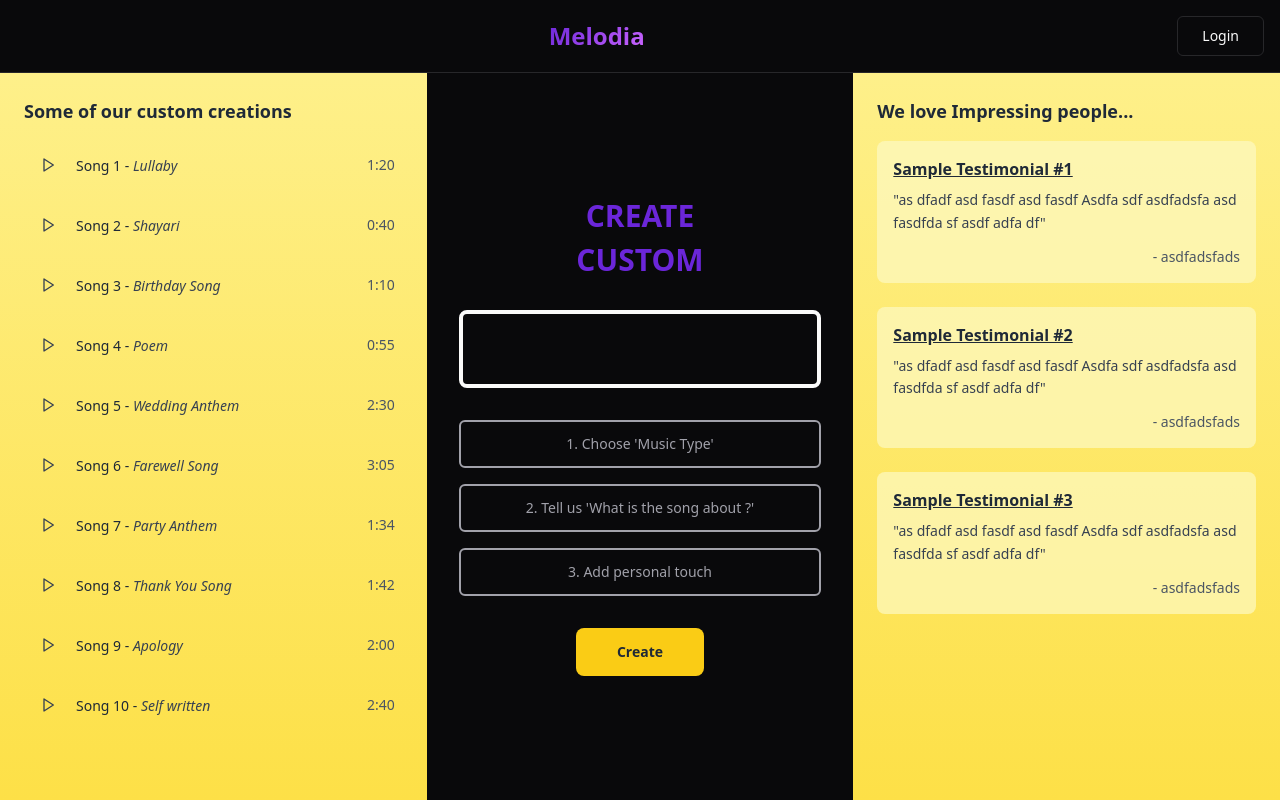
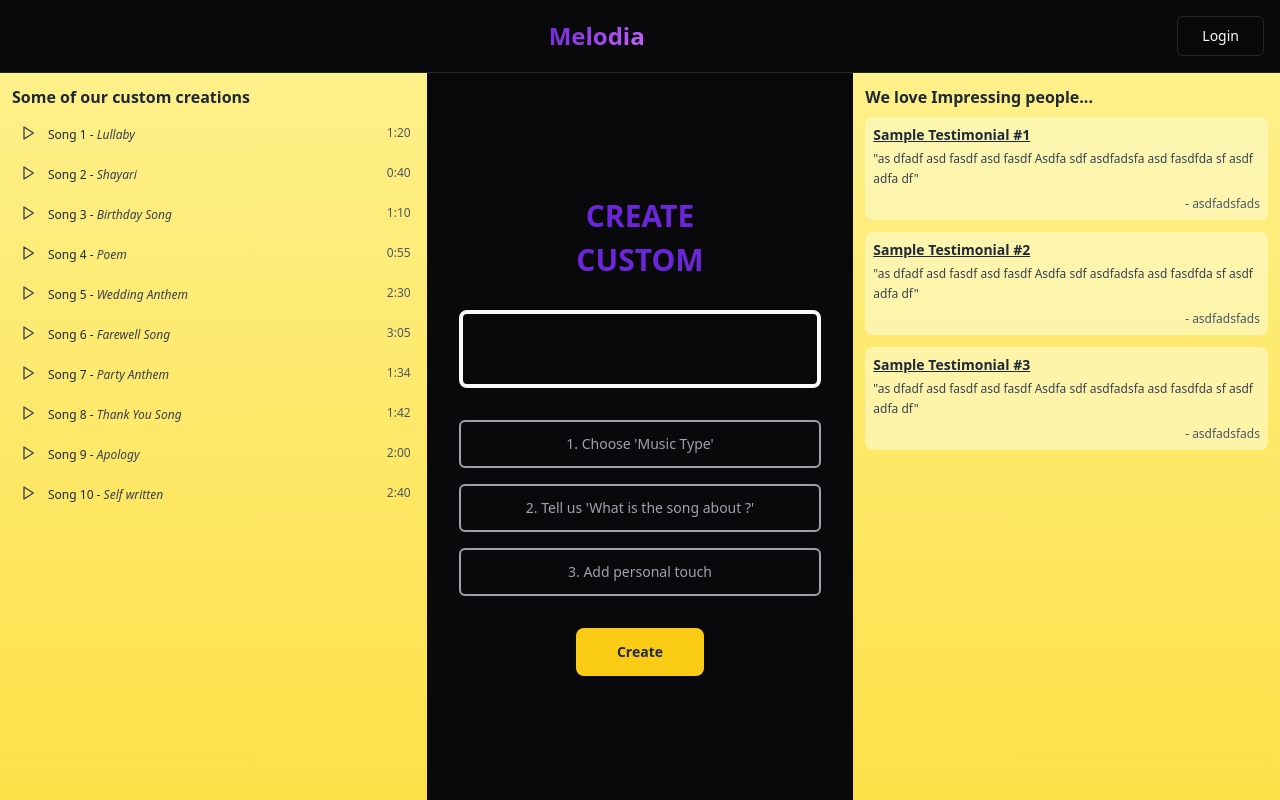
Before and after one commit to chinmay-multiply/songcraft-genesis-page, a React (Vite) app: page / in a window 1280 px wide. Built offline with nearby package versions, Linux system fonts and the light colour scheme.

Commit message:
Adjust layout to fit single screen
Reduce spacing in left and right sections to eliminate scrollbars.

```diff
--- a/src/pages/Index.tsx
+++ b/src/pages/Index.tsx
@@ -140,28 +140,28 @@ const Index = () => {
       {/* Main Content - Three Columns */}
       <div className="flex flex-1 overflow-hidden">
         {/* Left Panel - Custom Creations */}
-        <div className="w-1/3 bg-gradient-to-b from-yellow-200 to-yellow-300 p-6 overflow-y-auto">
-          <h2 className="text-lg font-semibold mb-4 text-gray-800">
+        <div className="w-1/3 bg-gradient-to-b from-yellow-200 to-yellow-300 p-3 overflow-y-auto">
+          <h2 className="text-base font-semibold mb-2 text-gray-800">
             Some of our custom creations
           </h2>
-          <div className="space-y-3">
+          <div className="space-y-2">
             {customCreations.map((song) => (
-              <div key={song.id} className="flex items-center justify-between group hover:bg-yellow-200/50 p-2 rounded">
-                <div className="flex items-center gap-3">
+              <div key={song.id} className="flex items-center justify-between group hover:bg-yellow-200/50 p-1 rounded">
+                <div className="flex items-center gap-2">
                   <Button
                     variant="ghost"
                     size="sm"
                     onClick={() => setSelectedSong(song)}
-                    className="h-8 w-8 p-0 hover:bg-yellow-300"
+                    className="h-6 w-6 p-0 hover:bg-yellow-300"
                   >
-                    <Play className="h-4 w-4 text-gray-700" />
+                    <Play className="h-3 w-3 text-gray-700" />
                   </Button>
                   <div>
-                    <span className="text-sm font-medium text-gray-800">{song.title} - </span>
-                    <span className="text-sm italic text-gray-700">{song.artist}</span>
+                    <span className="text-xs font-medium text-gray-800">{song.title} - </span>
+                    <span className="text-xs italic text-gray-700">{song.artist}</span>
                   </div>
                 </div>
-                <span className="text-sm text-gray-600">{song.duration}</span>
+                <span className="text-xs text-gray-600">{song.duration}</span>
               </div>
             ))}
           </div>
@@ -215,20 +215,20 @@ const Index = () => {
         </div>
 
         {/* Right Panel - Testimonials */}
-        <div className="w-1/3 bg-gradient-to-b from-yellow-200 to-yellow-300 p-6 overflow-y-auto">
-          <h2 className="text-lg font-semibold mb-4 text-gray-800">
+        <div className="w-1/3 bg-gradient-to-b from-yellow-200 to-yellow-300 p-3 overflow-y-auto">
+          <h2 className="text-base font-semibold mb-2 text-gray-800">
             We love Impressing people...
           </h2>
-          <div className="space-y-6">
+          <div className="space-y-3">
             {testimonials.map((testimonial) => (
-              <div key={testimonial.id} className="bg-yellow-100/70 p-4 rounded-lg">
-                <h3 className="font-semibold text-gray-800 mb-2 underline">
+              <div key={testimonial.id} className="bg-yellow-100/70 p-2 rounded-lg">
+                <h3 className="text-sm font-semibold text-gray-800 mb-1 underline">
                   {testimonial.title}
                 </h3>
-                <p className="text-sm text-gray-700 mb-3 leading-relaxed">
+                <p className="text-xs text-gray-700 mb-2 leading-relaxed">
                   "{testimonial.content}"
                 </p>
-                <p className="text-right text-sm text-gray-600">
+                <p className="text-right text-xs text-gray-600">
                   - {testimonial.author}
                 </p>
               </div>
```
